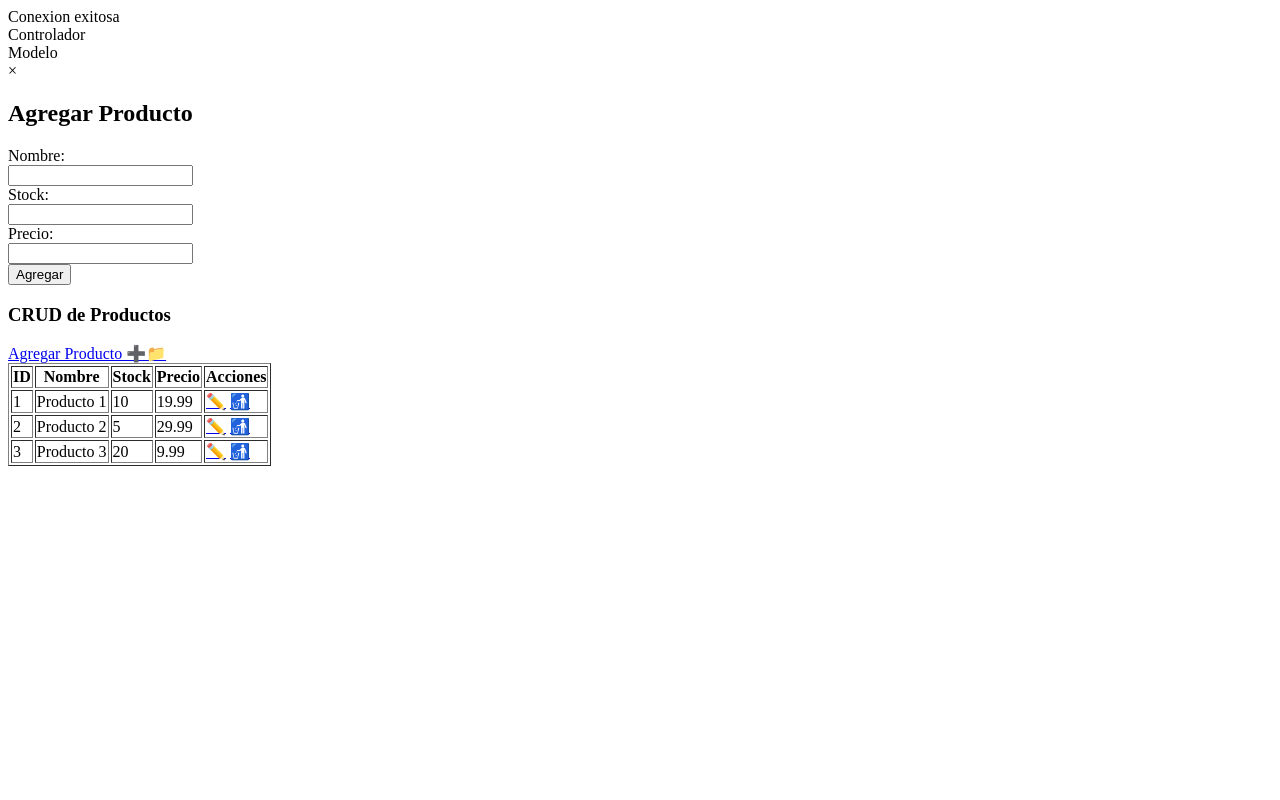
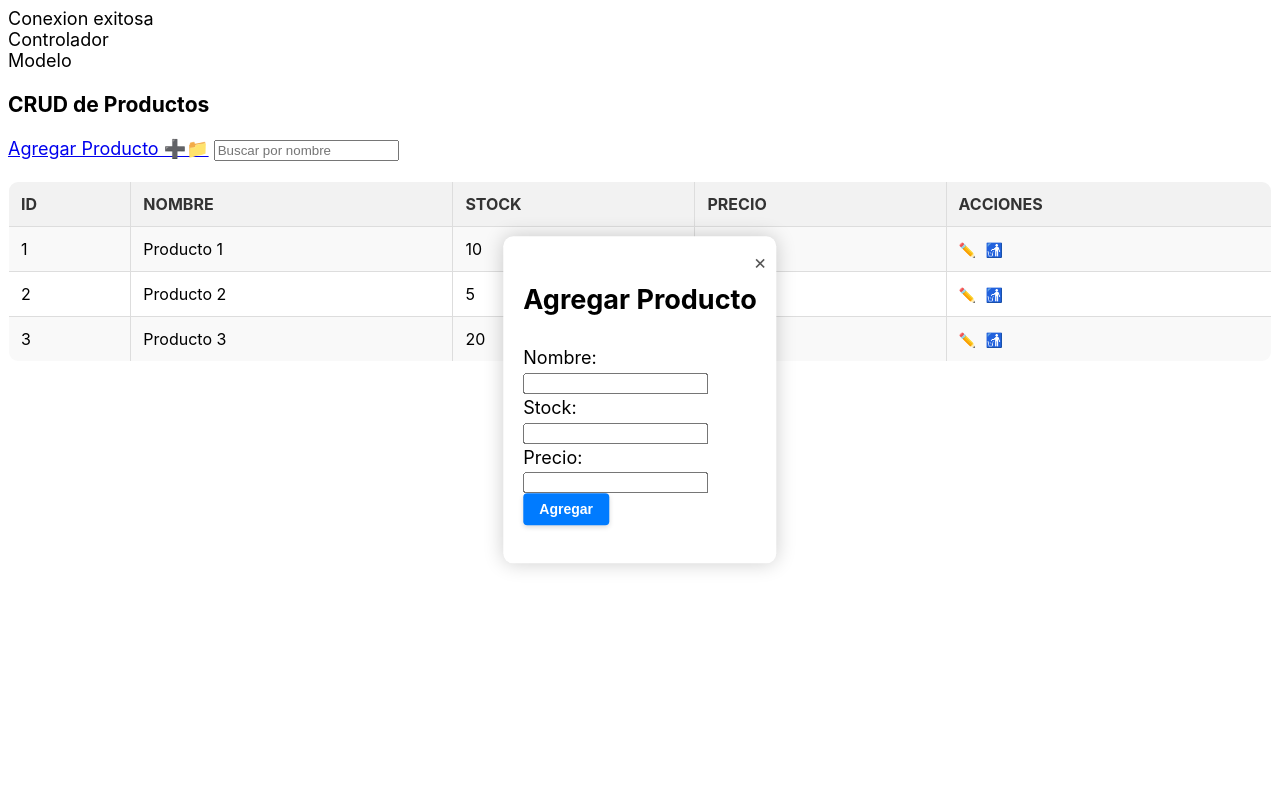
Before and after one commit to abamen95/CrudcopasiPHP, a PHP site: page /index.php?accion=modalAdd in a window 1280 px wide. Run offline with PHP 8.4, Linux system fonts and the light colour scheme; data comes from the database, SQL or seed files in the repository.

Commit message:
5 Adicionar estilos

```diff
--- /dev/null
+++ b/Publico/estilosA.css
@@ -0,0 +1,127 @@
+/* Estilos generales para la página */
+body {
+    font-family: 'Inter', sans-serif;
+    color-scheme: light dark;
+    font-size: 18px;
+}
+
+/* Estilos para la tabla */
+.table {
+    width: 100%;
+    border-collapse: collapse;
+    margin-top: 20px;
+    border-radius: 10px;
+    overflow: hidden;
+}
+
+/* Estilos para las celdas de la tabla */
+.table th, .table td {
+    border: 1px solid #ddd;
+    padding: 12px;
+    text-align: left;
+}
+
+/* Estilos para los encabezados de la tabla */
+.table th {
+    background-color: #f2f2f2;
+    color: #333;
+    text-transform: uppercase;
+    font-weight: bold;
+}
+
+/* Estilos para filas impares de la tabla */
+.table tbody tr:nth-child(odd) {
+    background-color: #f9f9f9;
+}
+
+/* Estilos para enlaces dentro de las celdas de la tabla */
+.table td a {
+    text-decoration: none;
+    margin-right: 5px;
+    color: #333;
+    transition: color 0.3s ease;
+    font-size: 14px;
+}
+
+/* Estilos para enlaces al pasar el ratón */
+.table td a:hover {
+    color: #000;
+}
+
+/* Estilos para filas de la tabla al pasar el ratón */
+.table tbody tr:hover {
+    background-color: #d4edda;
+}
+
+/* Estilos para botones y enlaces al pasar el ratón */
+button, a:hover {
+    display: inline-block;
+    padding: 8px 16px; /* Reducido */
+    font-size: 14px; /* Reducido */
+    font-weight: 600;
+    text-align: center;
+    text-decoration: none;
+    color: #fff;
+    background-color: #007BFF;
+    border: none;
+    border-radius: 4px;
+    transition: background-color 0.2s ease; /* Reducido */
+    box-shadow: 0 2px 5px rgba(0, 0, 0, 0.15);
+}
+
+/* Estilos para el modal */
+.modal {
+    display: none;
+    position: fixed;
+    top: 50%;
+    left: 50%;
+    transform: translate(-50%, -50%);
+    background-color: #fff;
+    padding: 20px;
+    border-radius: 10px;
+    box-shadow: 0 0 20px rgba(0, 0, 0, 0.2);
+    z-index: 9999;
+    max-width: 90%;
+    animation: modalFadeIn 0.5s forwards;
+}
+
+/* Estilos para el overlay */
+.overlay {
+    display: none;
+    position: fixed;
+    top: 0;
+    left: 0;
+    width: 100%;
+    height: 100%;
+    background-color: rgba(0, 0, 0, 0.5);
+    z-index: 9998;
+}
+
+/* Estilos para el contenido del modal */
+.modal-content {
+    max-width: 500px;
+    margin: 0 auto;
+    line-height: 1.6;
+}
+
+/* Estilos para el botón de cierre del modal */
+.close {
+    position: absolute;
+    top: 10px;
+    right: 10px;
+    font-size: 20px;
+    color: #555;
+    cursor: pointer;
+    transition: color 0.3s ease;
+}
+
+/* Estilos para el botón de cierre al pasar el ratón */
+.close:hover {
+    color: #333;
+}
+
+/* Animación de aparición del modal */
+@keyframes modalFadeIn {
+    from { opacity: 0; transform: translate(-50%, -60%); }
+    to { opacity: 1; transform: translate(-50%, -50%); }
+}
--- /dev/null
+++ b/Publico/script.js
@@ -0,0 +1,19 @@
+function filtrarProductos() {
+    var input, filtro, tabla, filas, celda, texto;
+    input = document.getElementById("inputBusqueda");
+    filtro = input.value.toUpperCase();
+    tabla = document.getElementById("tablaProductos");
+    filas = tabla.getElementsByTagName("tr");
+
+    for (var i = 0; i < filas.length; i++) {
+        celda = filas[i].getElementsByTagName("td")[1]; // Se asume que el nombre del producto está en la segunda columna (índice 1)
+        if (celda) {
+            texto = celda.textContent || celda.innerText;
+            if (texto.toUpperCase().indexOf(filtro) > -1) {
+                filas[i].style.display = "";
+            } else {
+                filas[i].style.display = "none";
+            }
+        }
+    }
+}
--- a/Vistas/productos_view.php
+++ b/Vistas/productos_view.php
@@ -9,8 +9,9 @@
 <body>
     <h3>CRUD de Productos</h3>
     <a href="index.php?accion=modalAdd">Agregar Producto ➕📁</a>
+    <input type="text" id="inputBusqueda" placeholder="Buscar por nombre" onkeyup="filtrarProductos()">
 
-    <table class="table" border="1" >
+    <table class="table" border="1" id="tablaProductos">
         <thead>
             <tr>
                 <th>ID</th>
@@ -36,5 +37,8 @@
         </tbody>
     </table>
 
+
+<script src="./Publico/script.js"></script>
+
 </body>
 </html>
--- a/index.php
+++ b/index.php
@@ -1,3 +1,5 @@
+<link rel="stylesheet" href="publico/estilosA.css">
+
 <?php
 
 require_once 'configuracion/conexion.php';
```
Also changed, not shown: Publico/estilos.css (added, +31 -0 lines).
